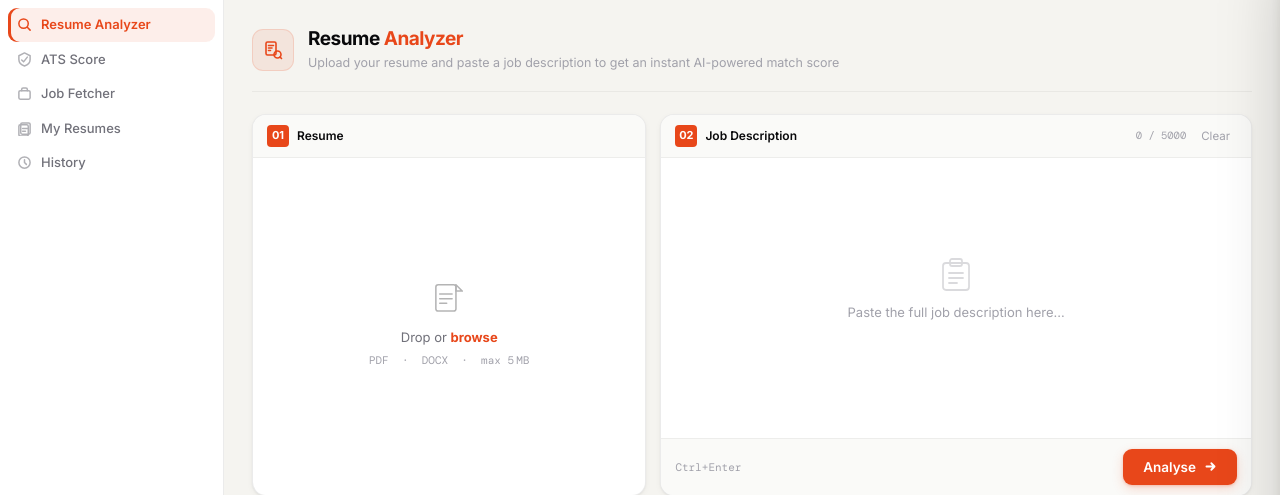
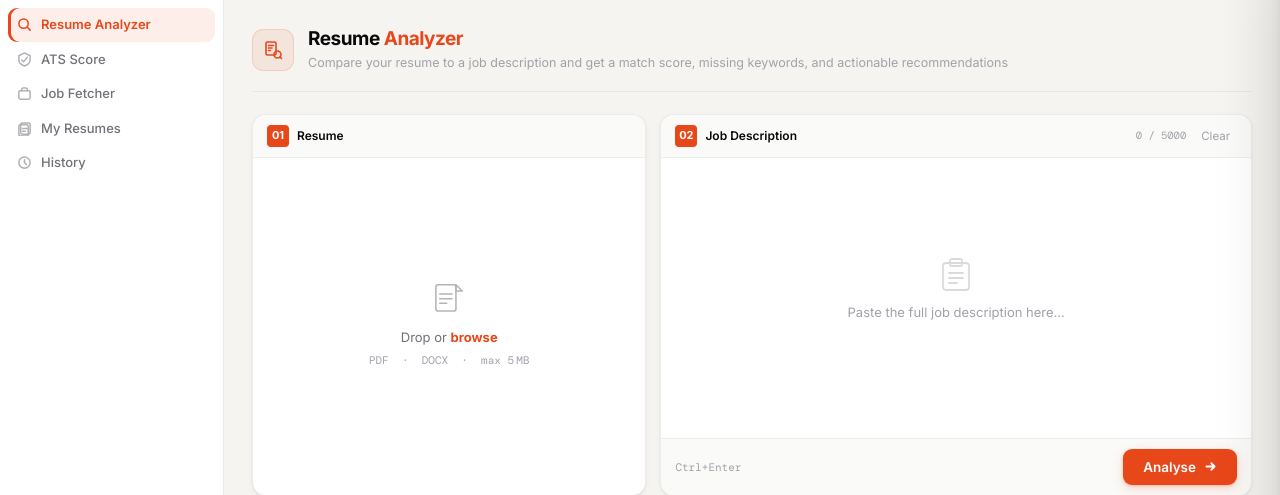
Before and after one commit to harmandeep2993/JobsFitAI, a FastAPI app: page / in a window 1280 px wide. Shown: the part 56-551 px from the top of the page. Run offline with FastAPI, Linux system fonts and the light colour scheme; data that the repository does not hold is empty; some libraries are stand-ins or nearby versions.

Commit message:
fix(ui): rewrite hero subtitles to clearly distinguish each feature

```diff
--- a/assets/js/ats.js
+++ b/assets/js/ats.js
@@ -44,7 +44,7 @@ function _atsBuildShell() {
       '</div>' +
       '<div>' +
         '<h1 class="az-hero-title">ATS <em>Score</em></h1>' +
-        '<p class="az-hero-sub">Check your resume against ATS requirements: keyword coverage, section headings, and formatting</p>' +
+        '<p class="az-hero-sub">Check whether your resume will pass ATS filters - exact keyword matches from the job description, required section headings, and formatting flags</p>' +
       '</div>' +
     '</div>' +
 
--- a/templates/index.html
+++ b/templates/index.html
@@ -103,7 +103,7 @@
           </div>
           <div>
             <h1 class="az-hero-title">Resume <em>Analyzer</em></h1>
-            <p class="az-hero-sub">Upload your resume and paste a job description to get an instant AI-powered match score</p>
+            <p class="az-hero-sub">Compare your resume to a job description and get a match score, missing keywords, and actionable recommendations</p>
           </div>
         </div>
 
@@ -211,7 +211,7 @@
           </div>
           <div class="mf-hero-body">
             <h1 class="az-hero-title">Job <em>Fetcher</em></h1>
-            <p class="az-hero-sub">Auto-fetch and score jobs from Adzuna, Arbeitnow and Bundesagentur</p>
+            <p class="az-hero-sub">Pull live job listings from Adzuna, Arbeitnow and Bundesagentur, filter for entry-level roles, and score each one against your resume</p>
           </div>
           <div class="mt-stats" id="mt-stats"></div>
         </div>
@@ -351,7 +351,7 @@
           </div>
           <div>
             <h1 class="az-hero-title">My <em>Resumes</em></h1>
-            <p class="az-hero-sub">Store up to 3 resumes. Use your complete base resume plus tailored versions for specific roles.</p>
+            <p class="az-hero-sub">Store up to 3 resume versions - a base resume and tailored copies. Load any version into the Analyzer or Job Fetcher in one click</p>
           </div>
         </div>
 
@@ -368,7 +368,7 @@
       <!-- ── History ────────────────────────────────────── -->
       <div id="view-history" class="view">
         <div class="pg-title">Activity <em>History</em></div>
-        <div class="pg-sub">Track your analyses, job fetcher runs, and applications</div>
+        <div class="pg-sub">Review past resume analyses, job fetcher runs with stats, and applications you have marked</div>
 
         <div class="divider"></div>
 
```
